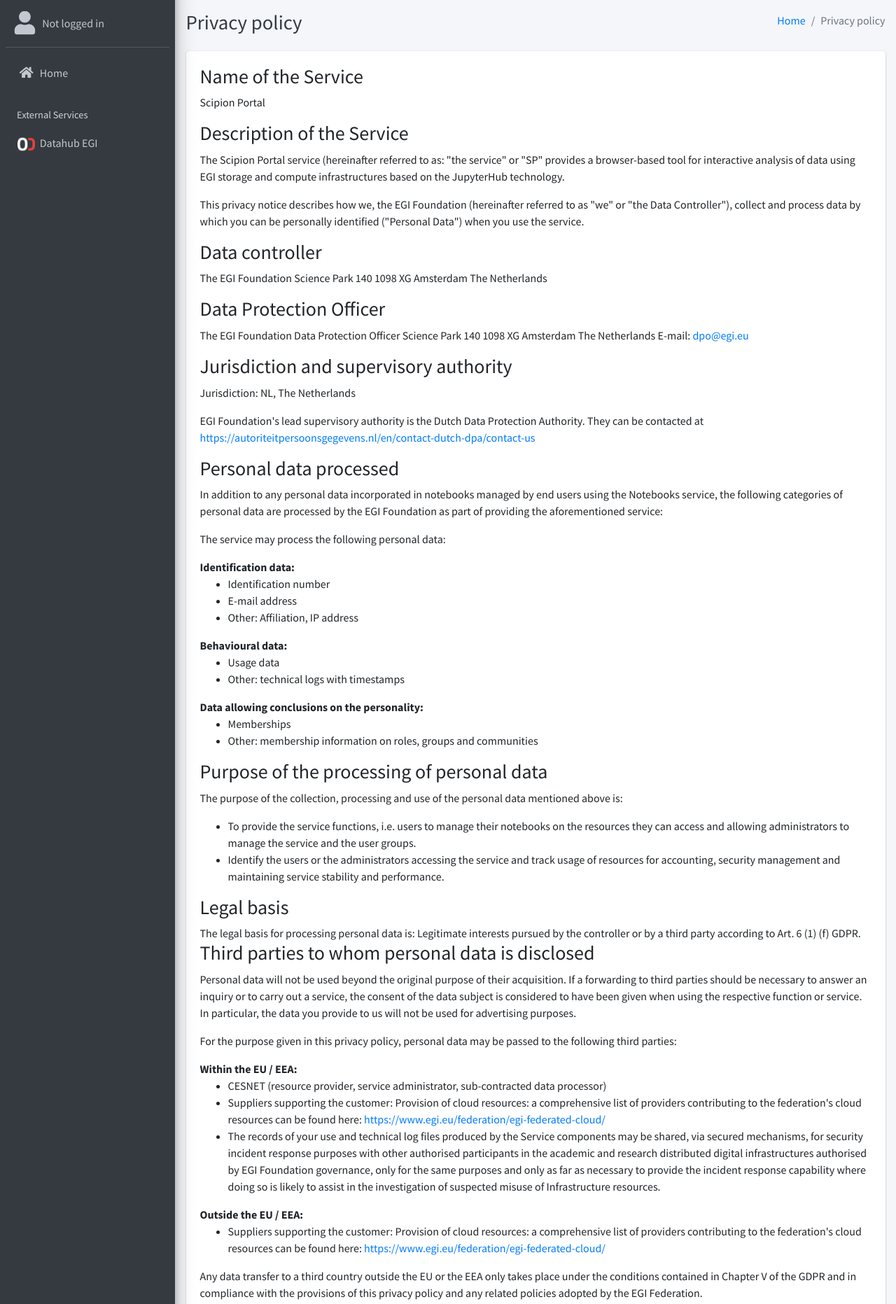
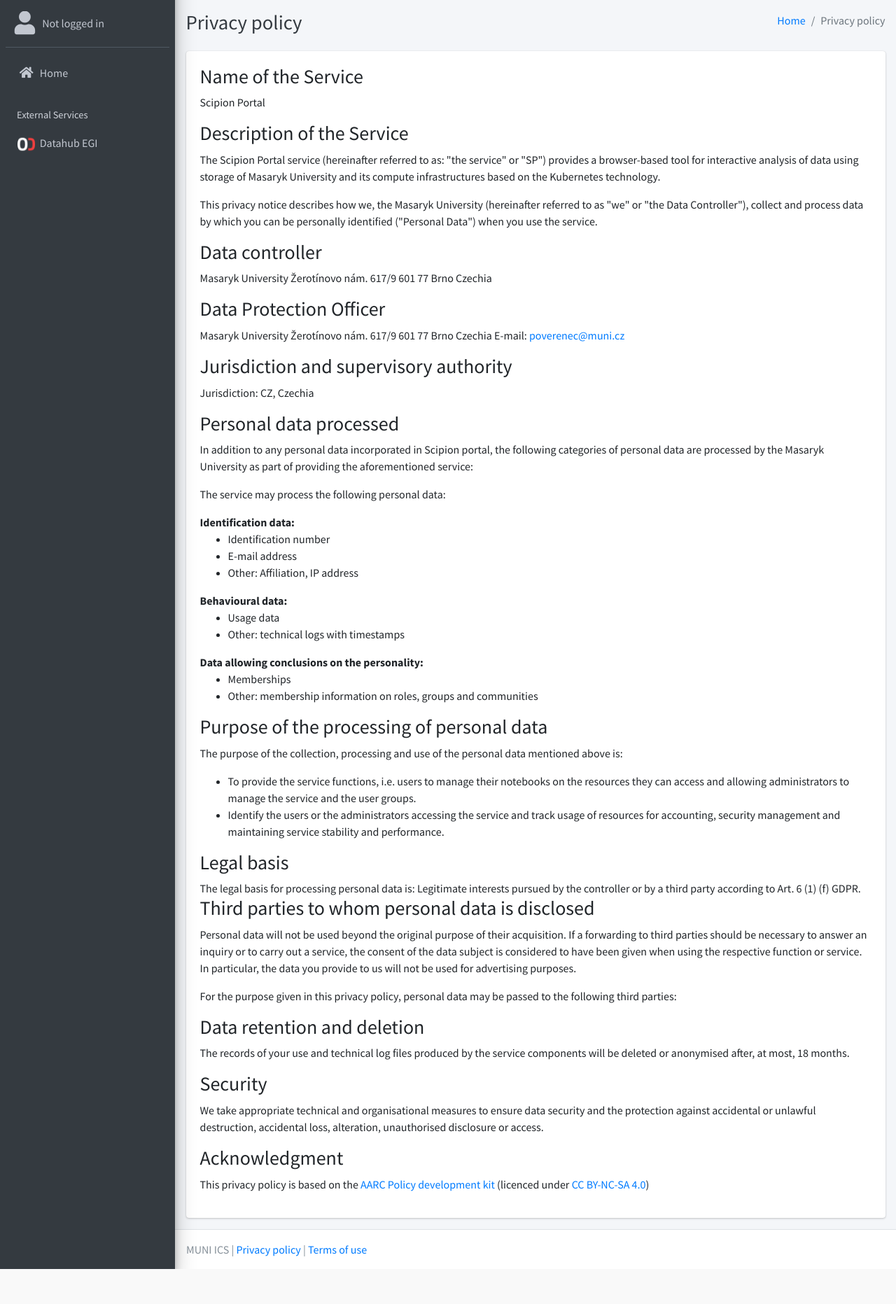
Before and after one commit to CERIT-SC/scipion-portal, a Django app: page /privacy-policy/ in a window 1280 px wide. Shown: the part 57-1920 px from the top of the page at 70% size. After the commit the page ends 1870 px from the top, so only its background shows below. Run offline with Django 4.2, Linux system fonts and the light colour scheme; style sheets or scripts are compiled from the project's sources; some libraries are stand-ins or nearby versions.

Commit message:
Terms and policy  adapted

```diff
--- a/scipo/web/templates/privacy-policy.html
+++ b/scipo/web/templates/privacy-policy.html
@@ -68,12 +68,12 @@
                 <h3>Description of the Service</h3>
                 <p>
                   The Scipion Portal service (hereinafter referred to as: "the service" or
-                  "SP" provides a browser-based tool for interactive analysis of
-                  data using EGI storage and compute infrastructures based on the
-                  JupyterHub technology.
+                  "SP") provides a browser-based tool for interactive analysis of
+                  data using storage of Masaryk University and its compute infrastructures based on the
+                  Kubernetes technology.
                 </p>
                 <p>
-                  This privacy notice describes how we, the EGI Foundation (hereinafter
+                  This privacy notice describes how we, the Masaryk University (hereinafter
                   referred to as "we" or "the Data Controller"), collect and process data
                   by which you can be personally identified ("Personal Data") when you use
                   the service.
@@ -81,37 +81,29 @@
                 <h3>Data controller</h3>
 
                 <address class="vcard">
-                <span class="fn org">The EGI Foundation</span>
-                <span class="street-address">Science Park 140</span>
-                <span class="postal-code">1098 XG</span> <span class="locality">Amsterdam</span>
-                <span class="country-name">The Netherlands</span>
+                <span class="fn org">Masaryk University</span>
+                <span class="street-address">Žerotínovo nám. 617/9</span>
+                <span class="postal-code">601 77</span> <span class="locality">Brno</span>
+                <span class="country-name">Czechia</span>
                 </address>
 
                 <h3>Data Protection Officer</h3>
 
                 <address class="vcard">
-                <span class="fn org">The EGI Foundation
-                                     Data Protection Officer</span>
-                <span class="street-address">Science Park 140</span>
-                <span class="postal-code">1098 XG</span> <span class="locality">Amsterdam</span>
-                <span class="country-name">The Netherlands</span>
-                <span class="email">E-mail: <a href="mailto:dpo@egi.eu">dpo@egi.eu</a></span>
+                  <span class="fn org">Masaryk University</span>
+                  <span class="street-address">Žerotínovo nám. 617/9</span>
+                  <span class="postal-code">601 77</span> <span class="locality">Brno</span>
+                  <span class="country-name">Czechia</span>
+                <span class="email">E-mail: <a href="mailto:poverenec@muni.cz">poverenec@muni.cz</a></span>
                 </address>
 
                 <h3>Jurisdiction and supervisory authority</h3>
-                <p>Jurisdiction: NL, The Netherlands</p>
-
-                <p>
-                  EGI Foundation's lead supervisory authority is the Dutch Data Protection
-                  Authority. They can be contacted at
-                  <a href="https://autoriteitpersoonsgegevens.nl/en/contact-dutch-dpa/contact-us">https://autoriteitpersoonsgegevens.nl/en/contact-dutch-dpa/contact-us</a>
-                </p>
+                <p>Jurisdiction: CZ, Czechia</p>
 
                 <h3>Personal data processed</h3>
                 <p>
-                  In addition to any personal data incorporated in notebooks managed by
-                  end users using the Notebooks service, the following categories of
-                  personal data are processed by the EGI Foundation as part of providing
+                  In addition to any personal data incorporated in Scipion portal,
+                  the following categories of personal data are processed by the Masaryk University as part of providing
                   the aforementioned service:
                 </p>
 
@@ -176,83 +168,6 @@
                   passed to the following third parties:
                 </p>
 
-                <strong> Within the EU / EEA: </strong>
-
-                <ul>
-                  <li>
-                    CESNET (resource provider, service administrator, sub-contracted data
-                    processor)
-                  </li>
-                  <li>
-                    Suppliers supporting the customer: Provision of cloud resources: a
-                    comprehensive list of providers contributing to the federation's cloud
-                    resources can be found here:
-                    <a href="https://www.egi.eu/federation/egi-federated-cloud/">https://www.egi.eu/federation/egi-federated-cloud/</a>
-                  </li>
-                  <li>
-                    The records of your use and technical log files produced by the
-                    Service components may be shared, via secured mechanisms, for security
-                    incident response purposes with other authorised participants in the
-                    academic and research distributed digital infrastructures authorised
-                    by EGI Foundation governance, only for the same purposes and only as
-                    far as necessary to provide the incident response capability where
-                    doing so is likely to assist in the investigation of suspected misuse
-                    of Infrastructure resources.
-                  </li>
-                </ul>
-
-                <strong> Outside the EU / EEA: </strong>
-
-                <ul>
-                  <li>
-                    Suppliers supporting the customer: Provision of cloud resources: a
-                    comprehensive list of providers contributing to the federation's cloud
-                    resources can be found here:
-                    <a href="https://www.egi.eu/federation/egi-federated-cloud/">https://www.egi.eu/federation/egi-federated-cloud/</a>
-                  </li>
-                </ul>
-
-                <p>
-                  Any data transfer to a third country outside the EU or the EEA only
-                  takes place under the conditions contained in Chapter V of the GDPR and
-                  in compliance with the provisions of this privacy policy and any related
-                  policies adopted by the EGI Federation.
-                </p>
-
-                <h3>Your rights</h3>
-                <p>
-                  You can exercise the following rights at any time by contacting our data
-                  protection officer using the contact details provided in the Data
-                  Protection Officer section:
-                </p>
-
-                <ul>
-                  <li>Information about your data stored with us and their processing</li>
-                  <li>Correction of incorrect personal data</li>
-                  <li>Deletion of your data stored by us</li>
-                  <li>
-                    Restriction of data processing, if we are not yet allowed to delete
-                    your data due to legal obligations
-                  </li>
-                  <li>Objection to the processing of your data by us</li>
-                  <li>Data portability</li>
-                </ul>
-
-                <p>
-                  You can complain at any time to the supervisory data protection
-                  authority (DPA) responsible for you. Your responsible DPA depends on
-                  your country and state of residence, of your workplace or of the
-                  presumed violation. A list of the supervisory authorities with addresses
-                  can be found at
-                  <a href="https://edpb.europa.eu/about-edpb/board/members_en">https://edpb.europa.eu/about-edpb/board/members_en</a>.
-                </p>
-
-                <p>
-                  You can contact EGI Foundation's lead supervising authority using the
-                  contact details provided in the Jurisdiction and Supervisory Authority
-                  section.
-                </p>
-
                 <h3>Data retention and deletion</h3>
                 <p>
                   The records of your use and technical log files produced by the service
@@ -264,21 +179,6 @@
                   We take appropriate technical and organisational measures to ensure data
                   security and the protection against accidental or unlawful destruction,
                   accidental loss, alteration, unauthorised disclosure or access.
-                </p>
-
-                <p>
-                  A comprehensive overview of the technical and organisational measures
-                  taken by EGI Foundation can be found at
-                  <a href="https://documents.egi.eu/public/ShowDocument?docid=3737">EGI Documentation Database</a>.
-                </p>
-
-                <h3>Data Protection Code of Conduct</h3>
-                <p>
-                  EGI Foundation is conforming to GEANT Code of Conduct and your personal
-                  data will be processed in accordance with the
-                  <a href="http://www.geant.net/uri/dataprotection-code-of-conduct/v1">Code of Conduct for Service Providers</a>
-                  and the
-                  <a href="https://documents.egi.eu/public/ShowDocument?docid=2732">EGI-doc-2732-v3: Policy on the Processing of Personal Data.</a>
                 </p>
 
                 <h3>Acknowledgment</h3>
```
Also changed, not shown: scipo/web/templates/terms-of-use.html (+4 -4 lines).
